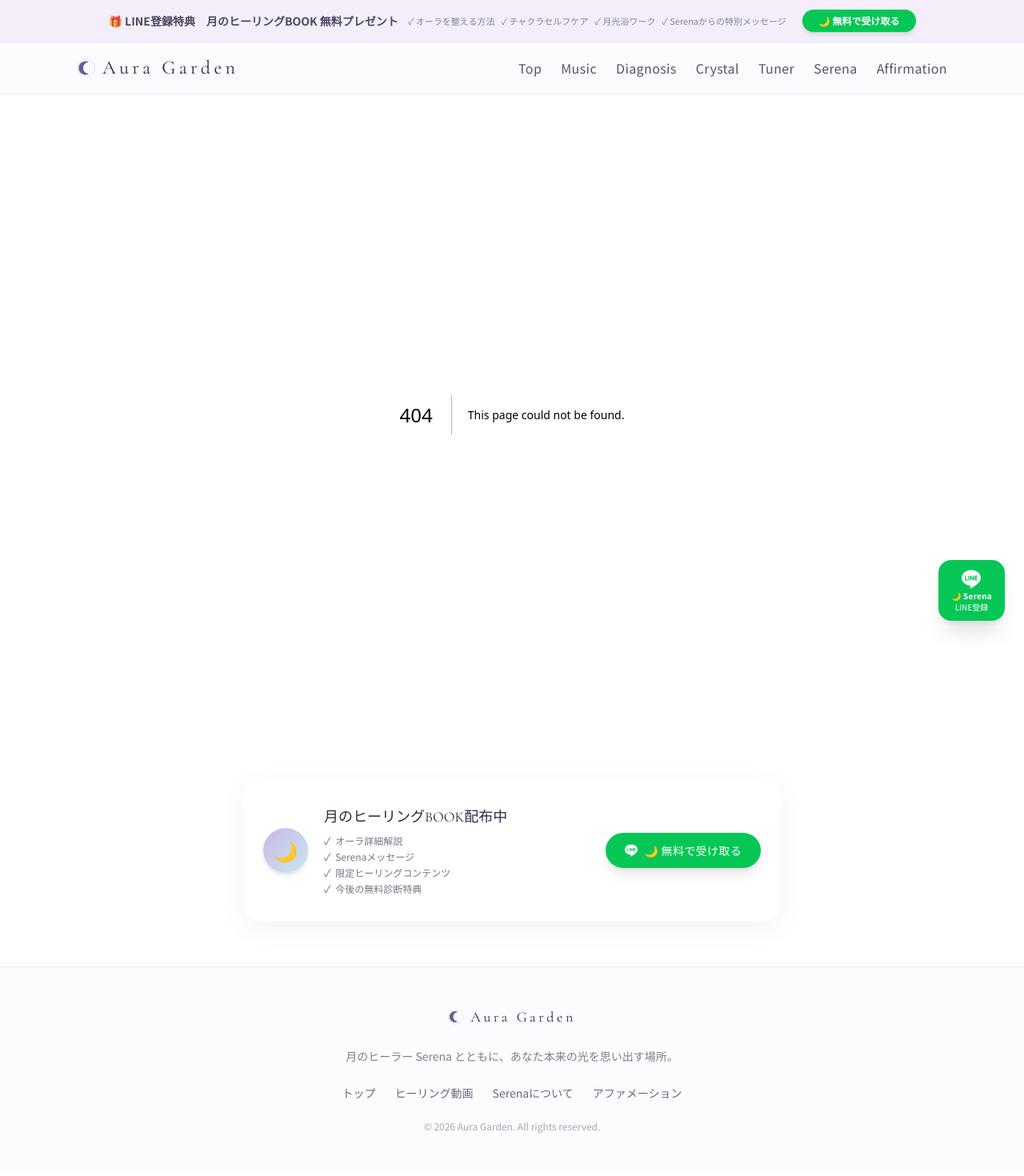
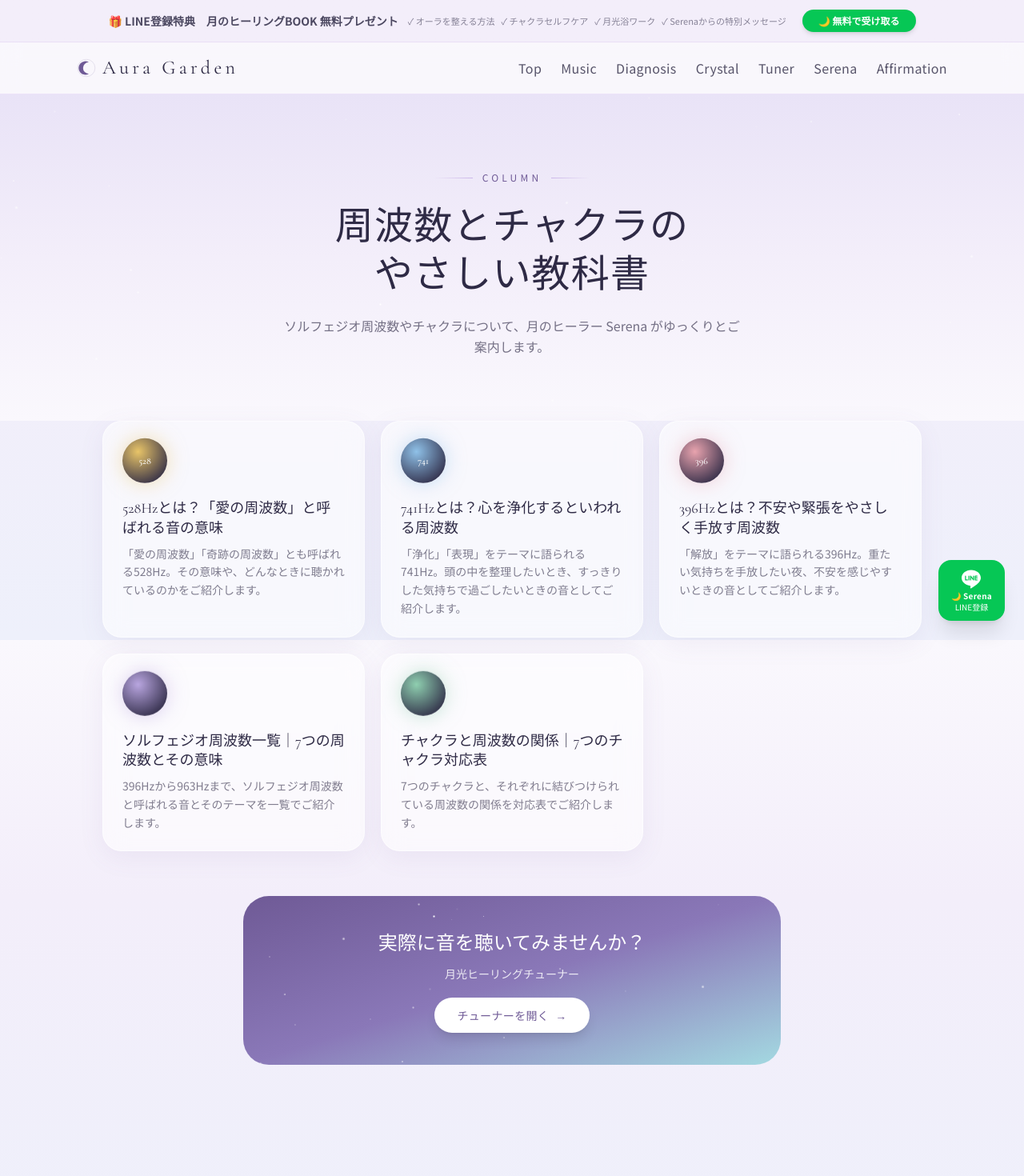
Before and after one commit to sincere1229/aura-garden, a Next.js app: page /column in a window 1280 px wide. Before the commit this address had no page. Shown: the top 1470 px of the page at 80% size. Built offline with nearby package versions, Linux system fonts and the light colour scheme.

Commit message:
Create page.tsx

```diff
--- /dev/null
+++ b/src/app/column/page.tsx
@@ -0,0 +1,90 @@
+// src/app/column/page.tsx
+import type { Metadata } from "next";
+import Link from "next/link";
+import Starfield from "@/components/Starfield";
+import Reveal from "@/components/Reveal";
+import { COLUMNS } from "@/data/columns";
+
+export const metadata: Metadata = {
+  title: "コラム",
+  description:
+    "ソルフェジオ周波数やチャクラについて、月のヒーラー Serena がやさしく解説するコラムです。528Hz・741Hz・396Hzなどの意味や、チャクラとの関係をご紹介します。",
+};
+
+export default function ColumnListPage() {
+  return (
+    <div>
+      {/* Hero */}
+      <section className="relative overflow-hidden bg-gradient-to-b from-[#e9e3f7] via-[#f3eefa] to-[#faf8fd] px-5 pb-14 pt-16 text-center sm:px-8 sm:pb-20 sm:pt-24">
+        <Starfield count={40} />
+        <div className="relative mx-auto max-w-2xl">
+          <p className="moon-divider justify-center text-xs uppercase tracking-[0.35em] text-lavender-deep">
+            Column
+          </p>
+          <h1 className="mt-6 font-display text-3xl leading-tight tracking-wide text-plum-900 sm:text-5xl">
+            周波数とチャクラの<br />やさしい教科書
+          </h1>
+          <p className="mx-auto mt-5 max-w-xl text-sm leading-relaxed text-plum-900/65 sm:text-base">
+            ソルフェジオ周波数やチャクラについて、月のヒーラー Serena がゆっくりとご案内します。
+          </p>
+        </div>
+      </section>
+
+      {/* 記事一覧 */}
+      <section className="px-5 pb-20 sm:px-8 sm:pb-28">
+        <div className="mx-auto max-w-5xl">
+          <div className="grid gap-5 sm:grid-cols-2 lg:grid-cols-3">
+            {COLUMNS.map((c, i) => (
+              <Reveal delay={i * 80} key={c.slug}>
+                <Link
+                  href={`/column/${c.slug}`}
+                  className="glass-card flex h-full flex-col rounded-3xl p-6 transition-transform hover:scale-[1.02]"
+                >
+                  <div
+                    className="drift flex h-14 w-14 items-center justify-center rounded-full"
+                    style={{
+                      background: `radial-gradient(circle at 35% 30%, ${c.color}, #2e2a45 85%)`,
+                      boxShadow: `0 0 24px ${c.glow}`,
+                    }}
+                  >
+                    {c.hz && (
+                      <span className="font-display text-xs font-medium text-white">
+                        {c.hz}
+                      </span>
+                    )}
+                  </div>
+                  <h3 className="mt-4 font-display text-lg leading-snug text-plum-900">
+                    {c.title}
+                  </h3>
+                  <p className="mt-2 text-sm leading-relaxed text-plum-900/60">
+                    {c.excerpt}
+                  </p>
+                </Link>
+              </Reveal>
+            ))}
+          </div>
+
+          {/* チューナーへの導線 */}
+          <Reveal>
+            <div className="relative mx-auto mt-14 max-w-2xl overflow-hidden rounded-[2rem] bg-gradient-to-br from-lavender-deep via-[#8a78b8] to-aqua-300 px-6 py-10 text-center text-white sm:px-12">
+              <Starfield count={20} />
+              <div className="relative">
+                <h2 className="font-display text-xl leading-relaxed sm:text-2xl">
+                  実際に音を聴いてみませんか？
+                </h2>
+                <p className="mt-2 text-sm text-white/85">月光ヒーリングチューナー</p>
+                <Link
+                  href="/frequency"
+                  className="mt-5 inline-flex items-center gap-2 rounded-full bg-white px-7 py-3 text-sm font-medium tracking-wide text-lavender-deep shadow-lg transition-transform hover:scale-[1.03]"
+                >
+                  チューナーを開く
+                  <span aria-hidden="true">→</span>
+                </Link>
+              </div>
+            </div>
+          </Reveal>
+        </div>
+      </section>
+    </div>
+  );
+}
```
